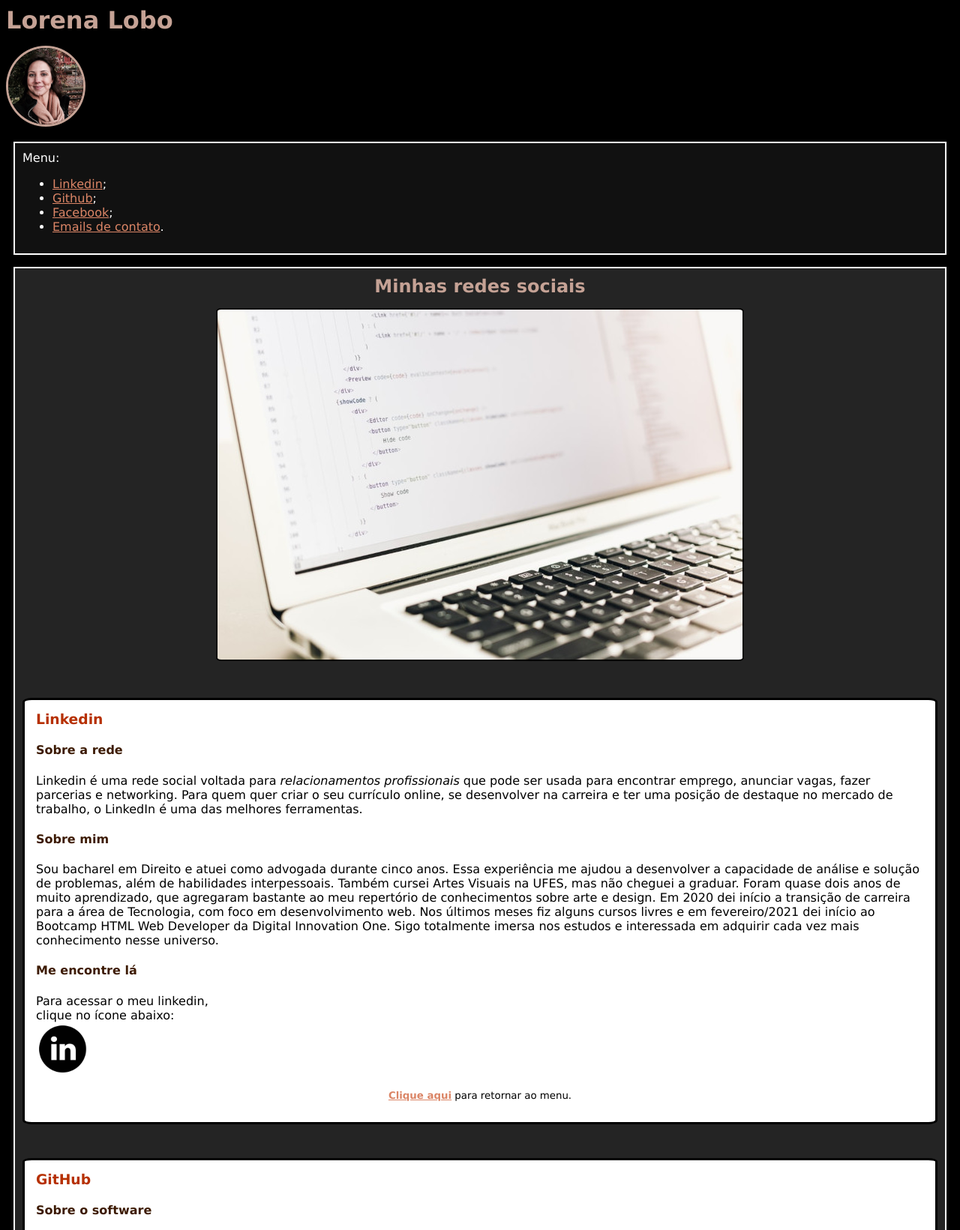
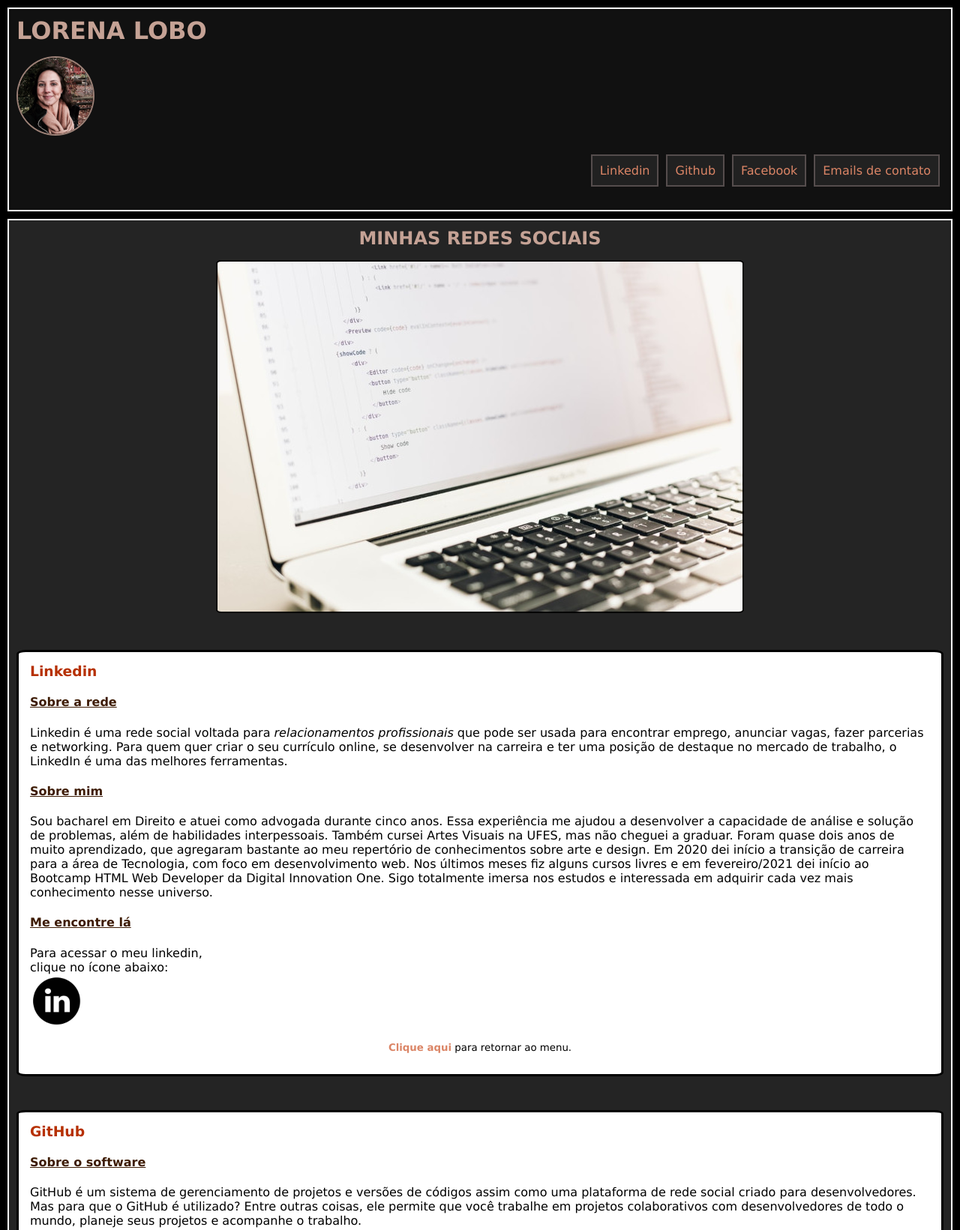
Before and after one commit to loaalobo/redes-sociais, a plain HTML site: page index.html in a window 1280 px wide. Shown: the top 1641 px of the page at 75% size. Drawn offline with Linux system fonts and the light colour scheme.

Commit message:
Ajusta seletores, adiciona comentários e altera itens de estilo

```diff
--- a/index.html
+++ b/index.html
@@ -8,58 +8,57 @@
     <link rel="stylesheet" href="style.css">
 </head>
 <body>
-    <header>
-        <h1 id="title">Lorena Lobo</h1>
-        <img src="imagens/fotoperfil.png" alt="minha foto de perfil" title="minha foto de perfil" id="fotoperfil">
+    <header id="header-principal";> <!--cabeçalho da página contendo título, foto e menu de navegação, nesta ordem-->
+        <h1 class="title">Lorena Lobo</h1>
+        <img src="imagens/fotoperfil.png" alt="minha foto de perfil" title="minha foto de perfil" class="fotoperfil">
         <p>
-            <nav id="menu">
-                Menu:
+            <nav id="menu" style="text-align: right;">
                 <ul>
-                    <li><a href="#linkedin">Linkedin</a>;</li>
-                    <li><a href="#github">Github</a>;</li>
-                    <li><a href="#facebook">Facebook</a>;</li>
-                    <li><a href="#contatos">Emails de contato</a>.</li>
+                    <li class="item-de-lista"><a href="#linkedin">Linkedin</a>
+                    <li class="item-de-lista"><a href="#github">Github</a>
+                    <li class="item-de-lista"><a href="#facebook">Facebook</a>
+                    <li class="item-de-lista"><a href="#contatos">Emails de contato</a>
                 </ul>
             </nav>
         </p>
     </header>
-    <section> <!--representa a lista de posts-->
-        <header style="text-align: center;"> <!--representa o título da sessão-->
-            <h2 id="subtitle">Minhas redes sociais</h2>
+    <section> <!--representa a lista de posts, a seção principal do documento html-->
+        <header style="text-align: center;"> <!--representa o cabeçalho da sessão única-->
+            <h2 class="title">Minhas redes sociais</h2> <!--subtítulo da página-->
             <img src="imagens/htmlcode.jpg" alt="editor de texto contendo código html" title="editor de texto contendo código html" class="img-codigo">
         </header>
-        <article>
-            <header>
-                <h3 id="linkedin">Linkedin</h3>
+        <article> <!--representa o primeiro artigo-->
+            <header> <!--cabeçalho do primeiro artigo-->
+                <h3 id="linkedin">Linkedin</h3> <!--título do primeiro artigo-->
             </header>
-            <h4 class="topic">Sobre a rede</h4>
+            <h4 class="topicos-dos-artigos">Sobre a rede</h4>
             <p>Linkedin é uma rede social voltada para <em>relacionamentos profissionais</em> que pode ser usada para encontrar emprego, anunciar vagas, fazer parcerias e networking. Para quem quer criar o seu currículo online, se desenvolver na carreira e ter uma posição de destaque no mercado de trabalho, o LinkedIn é uma das melhores ferramentas.</p>
-            <h4 class="topic">Sobre mim</h4>
+            <h4 class="topicos-dos-artigos">Sobre mim</h4>
             <p>Sou bacharel em Direito e atuei como advogada durante cinco anos. Essa experiência me ajudou a desenvolver a capacidade de análise e solução de problemas, além de habilidades interpessoais. Também cursei Artes Visuais na UFES, mas não cheguei a graduar. Foram quase dois anos de muito aprendizado, que agregaram bastante ao meu repertório de conhecimentos sobre arte e design. Em 2020 dei início a transição de carreira para a área de Tecnologia, com foco em desenvolvimento web. Nos últimos meses fiz alguns cursos livres e em fevereiro/2021 dei início ao Bootcamp HTML Web Developer da Digital Innovation One. Sigo totalmente imersa nos estudos e interessada em adquirir cada vez mais conhecimento nesse universo.</p>
-            <h4 class="topic">Me encontre lá</h4>
+            <h4 class="topicos-dos-artigos">Me encontre lá</h4>
             <p>Para acessar o meu linkedin, <br> clique no ícone abaixo: <br> <a href="https://www.linkedin.com/in/lorena-lobo-97968b175/" target="_blank" rel="_external"><img src="imagens/icones/linkedin.png"></a></p>
-            <p class="rodape-artigo"><a href="#menu"><strong>Clique aqui</strong></a> para retornar ao menu.</p>
-        </article>
-        <article>
-            <header>
-                <h3 id="github">GitHub</h3>
+            <p class="rodape-dos-artigos"><a href="#menu"><strong>Clique aqui</strong></a> para retornar ao menu.</p>
+        </article> <!--final do primeiro artigo-->
+        <article> <!--representa o segundo artigo-->
+            <header class="header-two-sub"> <!--cabeçalho do segundo artigo-->
+                <h3 id="github">GitHub</h3> <!--título do segundo artigo-->
             </header>
-            <h4 class="topic">Sobre o software</h4>
+            <h4 class="topicos-dos-artigos">Sobre o software</h4>
             <p>GitHub é um sistema de gerenciamento de projetos e versões de códigos assim como uma plataforma de rede social criado para desenvolvedores. Mas para que o GitHub é utilizado? Entre outras coisas, ele permite que você trabalhe em projetos colaborativos com desenvolvedores de todo o mundo, planeje seus projetos e acompanhe o trabalho.</p>
-            <h4 class="topic">Sobre mim</h4>
+            <h4 class="topicos-dos-artigos">Sobre mim</h4>
             <p>Bacharel em Direito, em transição de carreira para a área da tecnologia, com foco em desenvolvimento web.</p>
-            <h4 class="topic">Me encontre lá</h4>
+            <h4 class="topicos-dos-artigos">Me encontre lá</h4>
             <p>Para acessar o meu github, <br> clique no ícone abaixo: <br>
             <a href="https://github.com/settings/profile" target="_blank" rel="_external"><img src="imagens/icones/github.png" alt="ícone github"></a></p>
-            <p class="rodape-artigo"><a href="#menu"><strong>Clique aqui</strong></a> para retornar ao menu.</p>
-        </article>
-        <article>
-            <header>
-                <h3 id="facebook">Facebook</h3>
+            <p class="rodape-dos-artigos"><a href="#menu"><strong>Clique aqui</strong></a> para retornar ao menu.</p>
+        </article> <!--final do segundo artigo-->
+        <article> <!--representa o terceiro artigo-->
+            <header class="header-two-sub"> <!--cabeçalho do terceiro artigo-->
+                <h3 id="facebook">Facebook</h3> <!--título do terceiro artigo-->
             </header>
-            <h4 class="topic">Sobre a rede</h4>
+            <h4 class="topicos-dos-artigos">Sobre a rede</h4>
             <p>Facebook é uma mídia social e rede social virtual lançada em 4 de fevereiro de 2004, operado e de propriedade privada da Facebook Inc.. Em 4 de outubro de 2012, o Facebook atingiu a marca de 1 bilhão de usuários ativos, sendo por isso a maior rede social virtual em todo o mundo.</p>
-            <h4 class="topic">Sobre mim</h4>
+            <h4 class="topicos-dos-artigos">Sobre mim</h4>
             <p>
                 <ul>
                     <li>Trabalhou como Lawyer na empresa Advogada;</li>
@@ -73,19 +72,19 @@
                     <li>Entrou em Julho de 2014.</li>
                 </ul>
                 </p>
-            <h4 class="topic">Me encontre lá</h4>
+            <h4 class="topicos-dos-artigos">Me encontre lá</h4>
             <p>Para acessar  minha página no facebook, <br> clique no ícone abaixo: <br> <a href="https://www.facebook.com/profile.php?id=100004110797683" target="_blank" rel="_external"><img src="imagens/icones/facebook.png" alt="ícone facebook"></a></p>
-            <p class="rodape-artigo"><a href="#menu"><strong>Clique aqui</strong></a> para retornar ao menu.</p>
-        </article>
-    </section>
-    <footer> <!--representa a lista de contatos-->
+            <p class="rodape-dos-artigos"><a href="#menu"><strong>Clique aqui</strong></a> para retornar ao menu.</p>
+        </article> <!--final do terceiro artigo-->
+    </section> <!--represneta o final da seção do documento HTML-->
+    <footer> <!--representa o rodapé com a lista de contatos-->
         <p id="contatos">Meus e-mails de contato:
             <ul>
-                <li><a href="mailto:lorena.aalobo@gmail.com">gmail</a>;</li>
-                <li><a href="mailto:lolilobo@icloud.com">icloud</a>;</li>
-                <li><a href="mailto:lolilobo10@hotmail.com">hotmail</a>;</li>
+                <li><a href="mailto:lorena.aalobo@gmail.com">gmail</a>;
+                <li><a href="mailto:lolilobo@icloud.com">icloud</a>;
+                <li><a href="mailto:lolilobo10@hotmail.com">hotmail</a>;
             </ul>
         </p>
-    </footer>
+    </footer> <!--final do rodapé-->
 </body>
 </html>
--- a/style.css
+++ b/style.css
@@ -3,6 +3,7 @@ body {
     color: white;
     font-family: Verdana, Geneva, Tahoma, sans-serif;
     font-size: 16px;
+    margin: auto;
 }
 
 section {
@@ -21,9 +22,23 @@ article {
     border-radius: 1%;
 }
 
-#fotoperfil {
+#header-principal {
+    background-color:rgba(168, 168, 168, 0.103);
+    padding: 10px; /*espaçamento entre conteúdo e borda*/
+    border: 2px solid white;
+    margin: 10px; /*espaçamento entre elementos*/
+}
+
+.title {
+    color: rgb(197, 162, 149);
+    margin: 0;
+    margin-bottom: 15px;
+    text-transform: uppercase;
+}
+
+.fotoperfil {
     border-radius: 50%;
-    border: 3px solid rgb(197, 162, 149);
+    border: 2px solid rgba(197, 162, 149, 0.767);
 }
 
 .img-codigo {
@@ -34,12 +49,16 @@ article {
 
 a {
     color: rgb(219, 133, 102);
+    text-decoration: none;
 }
 
-#title, #subtitle {
-    color: rgb(197, 162, 149);
-    margin: 0;
-    margin-bottom: 15px;
+.item-de-lista {
+    display: inline-block;
+    list-style: none;
+    background-color: rgba(59, 58, 58, 0.404);
+    margin: 5px;
+    border: 2px solid rgb(85, 77, 77);
+    padding: 10px;
 }
 
 #linkedin, #github, #facebook {
@@ -48,16 +67,17 @@ a {
     margin-bottom: 15px;
 }
 
-.topic {
+.topicos-dos-artigos {
     color: rgb(61, 27, 4);
+    text-decoration: underline;
 }
 
-.rodape-artigo {
+.rodape-dos-artigos {
     text-align: center;
     font-size: smaller;
 }
 
-#menu, footer {
+footer {
     background-color: rgba(168, 168, 168, 0.103);
     padding: 10px; /*espaçamento entre conteúdo e borda*/
     border: 2px solid white;
```
